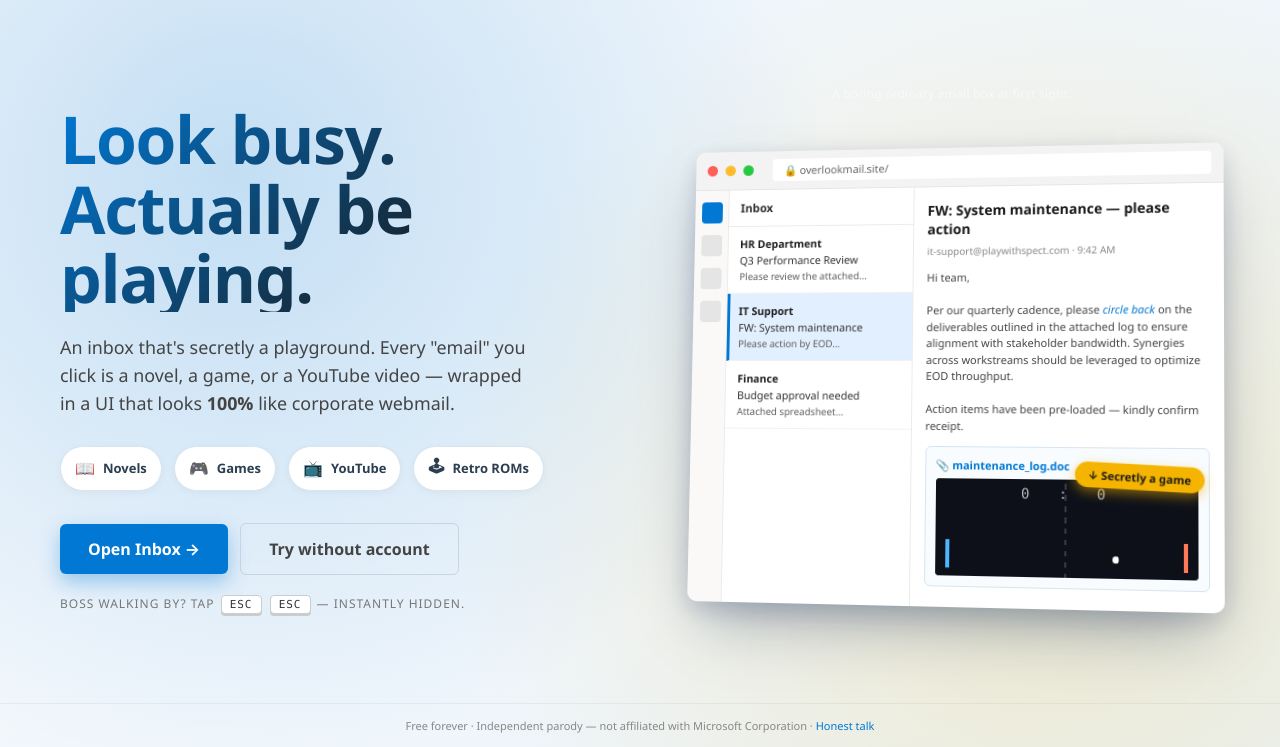
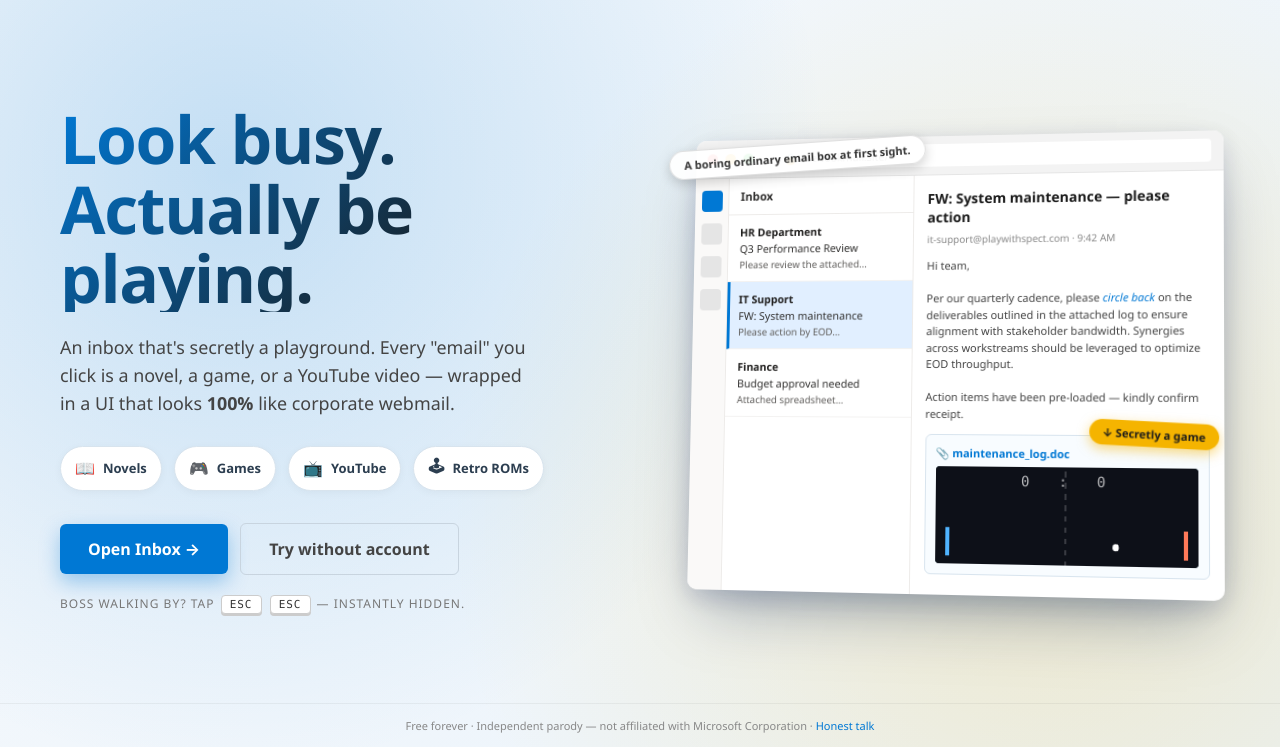
Before and after one commit to Sanforing/Overlook-Mail, a plain HTML site: page index.html in a window 1280 px wide. Shown: the part 53-800 px from the top of the page. Drawn offline with Linux system fonts and the light colour scheme.

Commit message:
fix admin tier promotion at login + reposition landing pills
- server: auto-promote ADMIN_EMAILS at login time (not just startup)
- index.html: 'secretly a game' yellow pill now on .mock-attach corner (light-blue box)
- index.html: 'boring' pill (white, -4deg) at top-left corner of mock-window

```diff
--- a/index.html
+++ b/index.html
@@ -132,7 +132,7 @@
     }
 
     /* ── Right: mock inbox preview ── */
-    .preview { position: relative; perspective: 1500px; padding-top: 32px; }
+    .preview { position: relative; perspective: 1500px; padding-top: 8px; }
     .mock-window {
       background: #fff;
       border-radius: 10px;
@@ -216,22 +216,28 @@
     }
     .mock-jargon em { font-style: italic; color: #0078d4; }
 
-    /* Top caption — subtle text label above the mock window */
+    /* "Boring" pill — top-left corner of the mock window */
     .secret-tag {
       position: absolute;
-      top: -28px; left: 0; right: 0;
-      text-align: center;
-      color: rgba(255,255,255,0.55);
-      font-size: 12px; font-weight: 400;
-      letter-spacing: 0.2px;
+      top: 18px; left: -14px;
+      background: rgba(255,255,255,0.93);
+      color: #333;
+      padding: 6px 14px; border-radius: 999px;
+      font-size: 11px; font-weight: 600;
+      border: 1px solid rgba(0,0,0,0.12);
+      box-shadow: 0 4px 12px rgba(0,0,0,0.18);
+      transform: rotate(-4deg);
+      z-index: 2;
+      white-space: nowrap;
       pointer-events: none;
     }
 
-    /* "Secretly a game" pill on the attachment */
-    .mock-attach-game-wrap { position: relative; width: 100%; }
+    /* "Secretly a game" pill on the attachment box */
+    .mock-attach { position: relative; }
+    .mock-attach-game-wrap { width: 100%; }
     .attach-secret-tag {
       position: absolute;
-      top: -14px; right: -6px;
+      top: -13px; right: -10px;
       background: #f5b400; color: #1a1a1a;
       padding: 5px 13px; border-radius: 999px;
       font-size: 11px; font-weight: 700;
@@ -373,9 +379,9 @@
               Action items have been pre-loaded — kindly confirm receipt.
             </div>
             <div class="mock-attach">
+              <div class="attach-secret-tag">↓ Secretly a game</div>
               <div class="mock-attach-title">📎 maintenance_log.doc</div>
               <div class="mock-attach-game-wrap">
-                <div class="attach-secret-tag">↓ Secretly a game</div>
                 <div class="mock-attach-game">
                   <canvas id="pongCanvas" width="256" height="88"></canvas>
                   <div class="pong-score"><span id="pongL">0</span> &nbsp;:&nbsp; <span id="pongR">0</span></div>
--- a/server/src/index.js
+++ b/server/src/index.js
@@ -78,8 +78,12 @@ app.post('/api/auth/login', { preHandler: loginLimiter }, async (req, reply) =>
   const user = stmt.userByEmail.get(String(email).toLowerCase());
   const ok = user && await verifyPassword(user, String(password));
   if (!ok) return reply.code(401).send({ error: 'invalid credentials' });
+  // Auto-promote if email appears in ADMIN_EMAILS (handles cases where env was set after registration)
+  if (user.tier !== 'admin' && config.adminEmails.some(e => e.toLowerCase() === user.email?.toLowerCase())) {
+    stmt.setUserTier.run('admin', user.id);
+  }
   startSession(reply, user.id);
-  return publicUser(user);
+  return publicUser(stmt.userById.get(user.id));
 });
 
 app.post('/api/auth/logout', async (req, reply) => {
```
